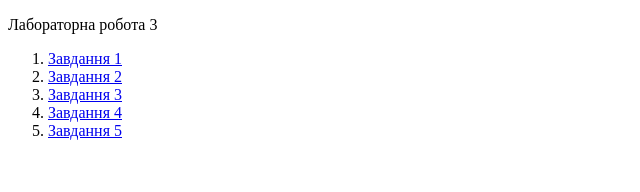
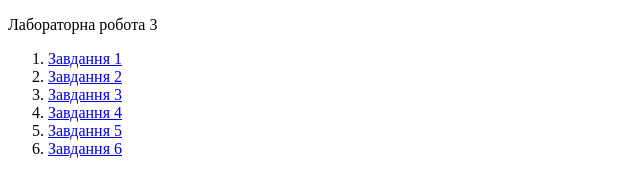
Before and after one commit to Dimanosss/rakovetskyi, a plain HTML site: page labs/lab3/lab3.html in a window 1280 px wide. Shown: the whole page, without its empty margins (0-640 px from the left). Drawn offline with Linux system fonts and the light colour scheme.

Commit message:
Update lab3.html

```diff
--- a/labs/lab3/lab3.html
+++ b/labs/lab3/lab3.html
@@ -13,6 +13,7 @@
         <li><a href="./3.html">Завдання 3</a></li>
         <li><a href="./4.html">Завдання 4</a></li>
         <li><a href="./5.html">Завдання 5</a></li>
+        <li><a href="./6.html">Завдання 6</a></li>
     </ol>
 </body>
 </html>
```
